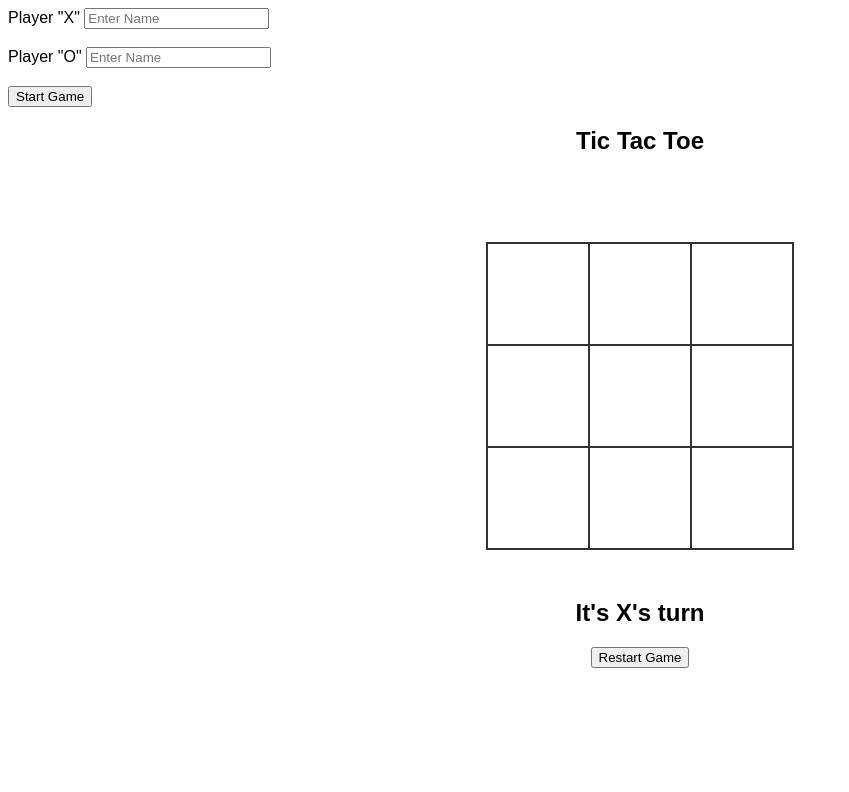
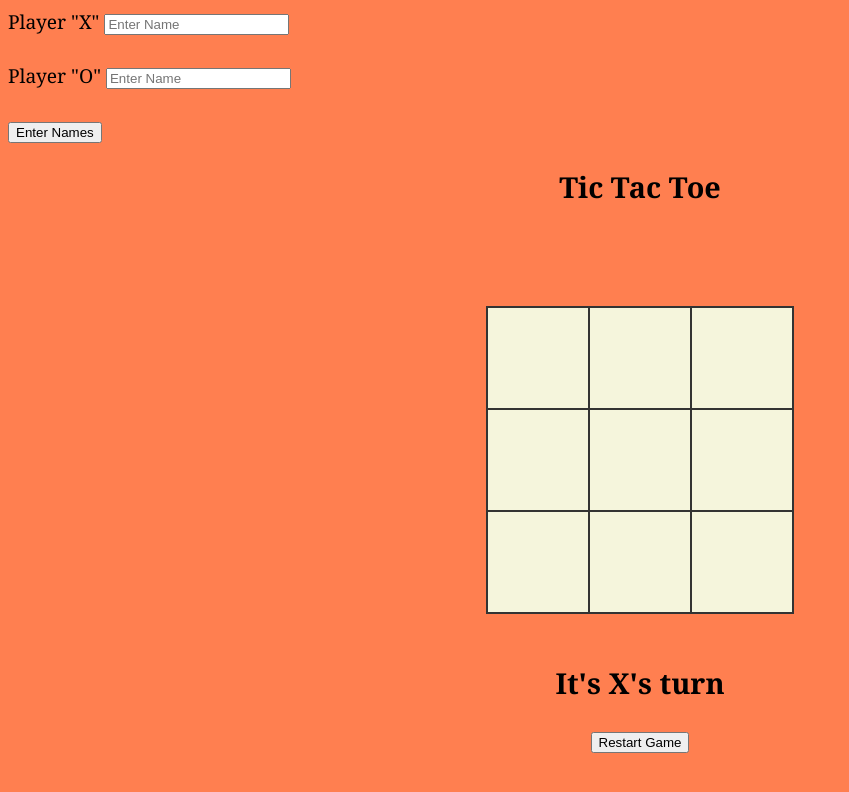
Before and after one commit to da505miller/TicTacToeProject, a plain HTML site: page index.html in a window 1280 px wide. Shown: the whole page, without its empty margins (0-849 px from the left). Drawn offline with Linux system fonts and the light colour scheme.

Commit message:
first push of files

```diff
--- a/index.html
+++ b/index.html
@@ -33,7 +33,7 @@
             />
         </div>
         <br>
-        <input type='submit' id="submit-btn" value='Start Game'/>
+        <input type='submit' id="submit-btn" value='Enter Names'/>
     </form>
 
 
--- a/script.js
+++ b/script.js
@@ -1,52 +1,37 @@
-/*
-We store our game status element here to allow us to more easily
-use it later on
-*/
+
+// Game variables to use later on
 const statusDisplay = document.querySelector('.game--status');
 const enterNames = document.getElementById('submit-btn');
 const form = document.getElementById('player-form');
-/*
-Here we declare some variables that we will use to track the
-game state throught the game.
-*/
-/*
-We will use gameActive to pause the game in case of an end scenario
-*/
+
+// Game active variable to end game
 let gameActive = true;
-/*
-We will store our current player here, so we know whos turn
-*/
+
+// Store current player here to know whose turn it is
 let currentPlayer = "X";
-/*
-We will store our current game state here, the form of empty strings in an array
- will allow us to easily track played cells and validate the game state later on
-*/
+
+// Declare a current game state array for the 9 cells
 let gameState = ["", "", "", "", "", "", "", "", ""];
-/*
-Here we have declared some messages we will display to the user during the game.
-Since we have some dynamic factors in those messages, namely the current player,
-we have declared them as functions, so that the actual message gets created with
-current data every time we need it.
-*/
+
+// Declare messages as functions to use throughout the game
 const winningMessage = () => `Player ${currentPlayer} has won!`;
 const drawMessage = () => `Game ended in a draw!`;
 const currentPlayerTurn = () => `It's ${currentPlayer}'s turn`;
-/*
-We set the inital message to let the players know whose turn it is
-*/
+
+// Set inital message to let players know whose turn it is
+
 statusDisplay.innerHTML = currentPlayerTurn();
 
 function playerNameInput () {
-  let playerX = document.getElementById('player1').value;
-  let playerO = document.getElementById('player2').value;
+  const playerX = document.getElementById('player1').value;
+  const playerO = document.getElementById('player2').value;
   document.getElementById("message-board").innerHTML = playerX + " versus " + playerO;
 }
 
 function handleCellPlayed(clickedCell, clickedCellIndex) {
-   /*
-We update our internal game state to reflect the played move,
-as well as update the user interface to reflect the played move
-*/
+
+// Update internal game state to reflect the played move as well as update user interface to reflect played move
+
     gameState[clickedCellIndex] = currentPlayer;
     clickedCell.innerHTML = currentPlayer;
 
@@ -92,61 +77,58 @@ if (roundWon) {
         gameActive = false;
         return;
     }
-/*
-We will check weather there are any values in our game state array
-that are still not populated with a player sign
-*/
+
+// Check if there are any values in game state array that are still not marked with player sign
+
     let roundDraw = !gameState.includes("");
     if (roundDraw) {
         statusDisplay.innerHTML = drawMessage();
         gameActive = false;
         return;
     }
-/*
-If we get to here we know that the no one won the game yet,
-and that there are still moves to be played, so we continue by changing the current player.
-*/
+
+// If we get to here we know that the no one won the game yet,
+// and that there are still moves to be played, so we continue by changing the current player.
+
     handlePlayerChange();
 }
 function handleCellClick(clickedCellEvent) {
-   /*
-We will save the clicked html element in a variable for easier further use
-*/
+
+// Save the clicked html element in a variable
+
     const clickedCell = clickedCellEvent.target;
-/*
-Here we will grab the 'data-cell-index' attribute from the clicked cell to identify where that cell is in our grid.
-Please note that the getAttribute will return a string value. Since we need an actual number we will parse it to an
-integer(number)
-*/
+
+// Grab the 'data-cell-index' attribute from clicked cell to identify where cell is in the grid.
+// The getAttribute will return a string value. Since we need actual number parse it to a number
+
     const clickedCellIndex = parseInt(
       clickedCell.getAttribute('data-cell-index')
     );
-/*
-Next up we need to check whether the call has already been played,
-or if the game is paused. If either of those is true we will simply ignore the click.
-*/
+
+// Check if call has already been played or if game is paused. If either ignore the click.
+
     if (gameState[clickedCellIndex] !== "" || !gameActive) {
         return;
     }
-/*
-If everything if in order we will proceed with the game flow
-*/
+
+// If all is good proceed with game flow
+
     handleCellPlayed(clickedCell, clickedCellIndex);
     handleResultValidation();
 }
 
+// Function to restart the game
 function handleRestartGame() {
    gameActive = true;
    currentPlayer = "X";
    gameState = ["", "", "", "", "", "", "", "", ""];
    statusDisplay.innerHTML = currentPlayerTurn();
-   document.querySelectorAll('.cell')
-               .forEach(cell => cell.innerHTML = "");
+   document.querySelectorAll('.cell').forEach(cell => cell.innerHTML = "");
+
 }
-/*
-And finally we add our event listeners to the actual game cells, as well as our
-restart button
-*/
+
+// Add event listeners to game cells, restart button, and player name button
+
 document.querySelectorAll('.cell').forEach(cell => cell.addEventListener('click', handleCellClick));
 document.querySelector('.game--restart').addEventListener('click', handleRestartGame);
 form.addEventListener('submit', playerNameInput);
--- a/style.css
+++ b/style.css
@@ -1,5 +1,7 @@
 body {
-  font-family: "Arial", sans-serif;
+  font-family: Cambria, Cochin, Georgia, Times, 'Times New Roman', serif;
+  font-size: larger;
+  background-color: coral;
 }
 section {
   text-align: center;
@@ -9,14 +11,15 @@ section {
   grid-template-columns: repeat(3, auto);
   width: 306px;
   margin: 50px auto;
+  background-color: beige;
 }
 .cell {
-  font-family: "Permanent Marker", cursive;
+  font-family: fantasy;
   width: 100px;
   height: 100px;
   box-shadow: 0 0 0 1px #333333;
   border: 1px solid #333333;
   cursor: pointer;
-line-height: 100px;
+  line-height: 100px;
   font-size: 60px;
 }
```
